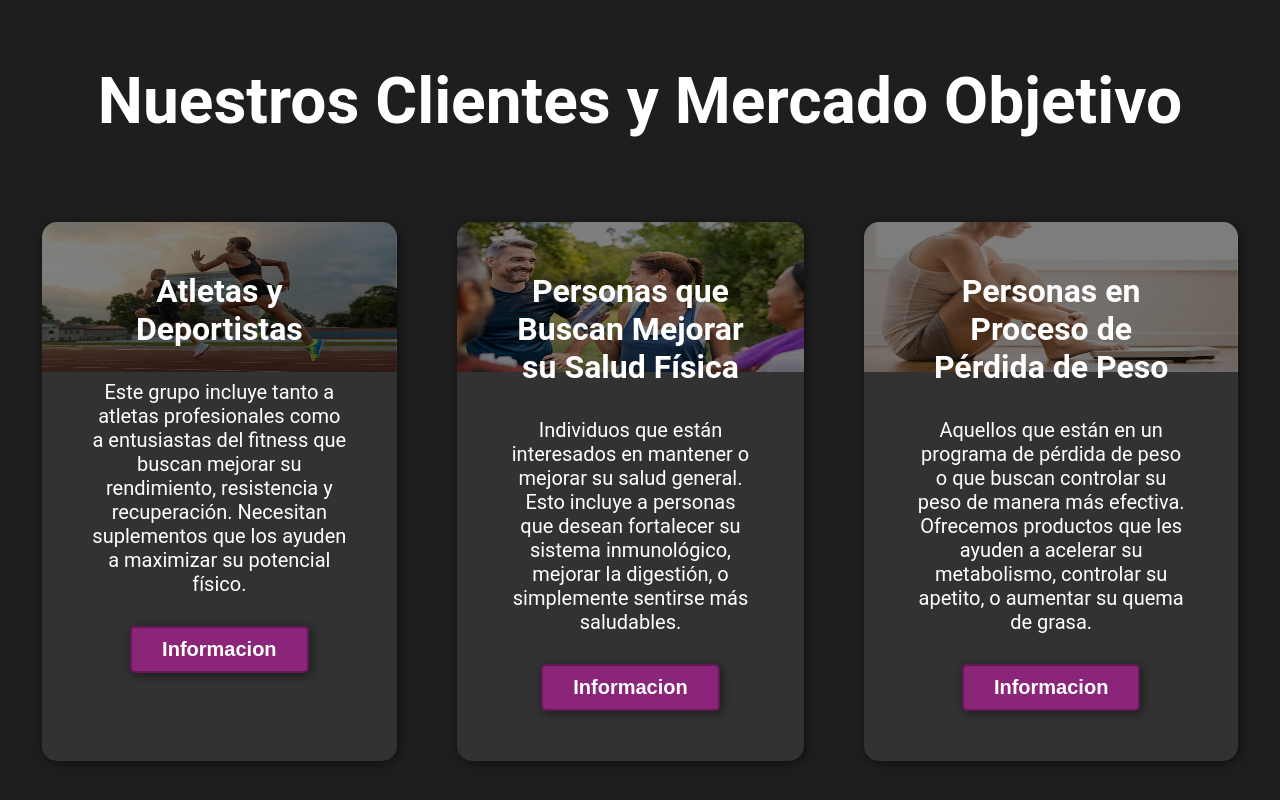
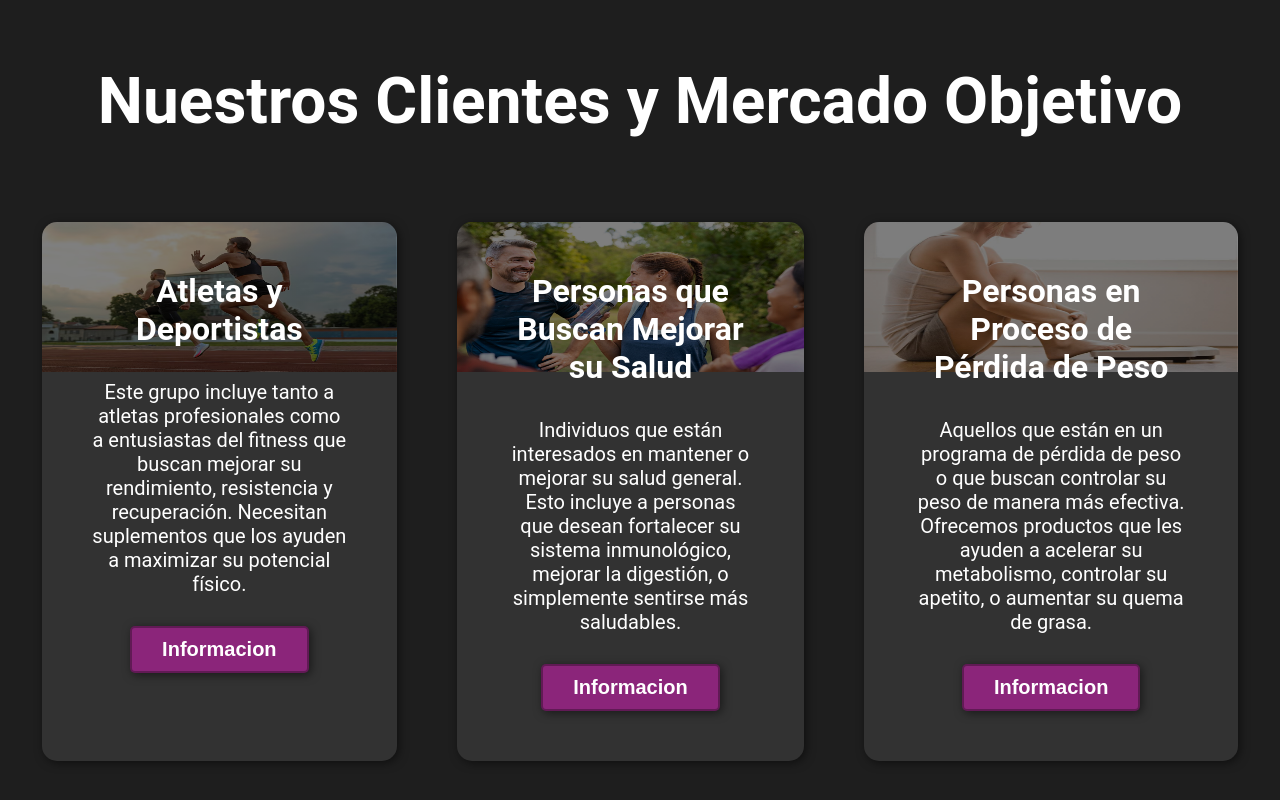
Before and after one commit to alvmantura23/Suplematch, a plain HTML site: page index.html in a window 1280 px wide. Shown: the part 1706-2506 px from the top of the page. Drawn offline with Linux system fonts and the light colour scheme.

Commit message:
Borrando la palabra Física

```diff
--- a/index.html
+++ b/index.html
@@ -40,7 +40,7 @@
                     <button>Informacion</button>
                 </div>
                 <div class="carta">
-                    <h3>Personas que Buscan Mejorar su Salud Física</h3>
+                    <h3>Personas que Buscan Mejorar su Salud</h3>
                     <p>Individuos que están interesados en mantener o mejorar su salud general. Esto incluye a personas que desean fortalecer su sistema inmunológico, mejorar la digestión, o simplemente sentirse más saludables.</p>
                     <button>Informacion</button>
                 </div>
```
